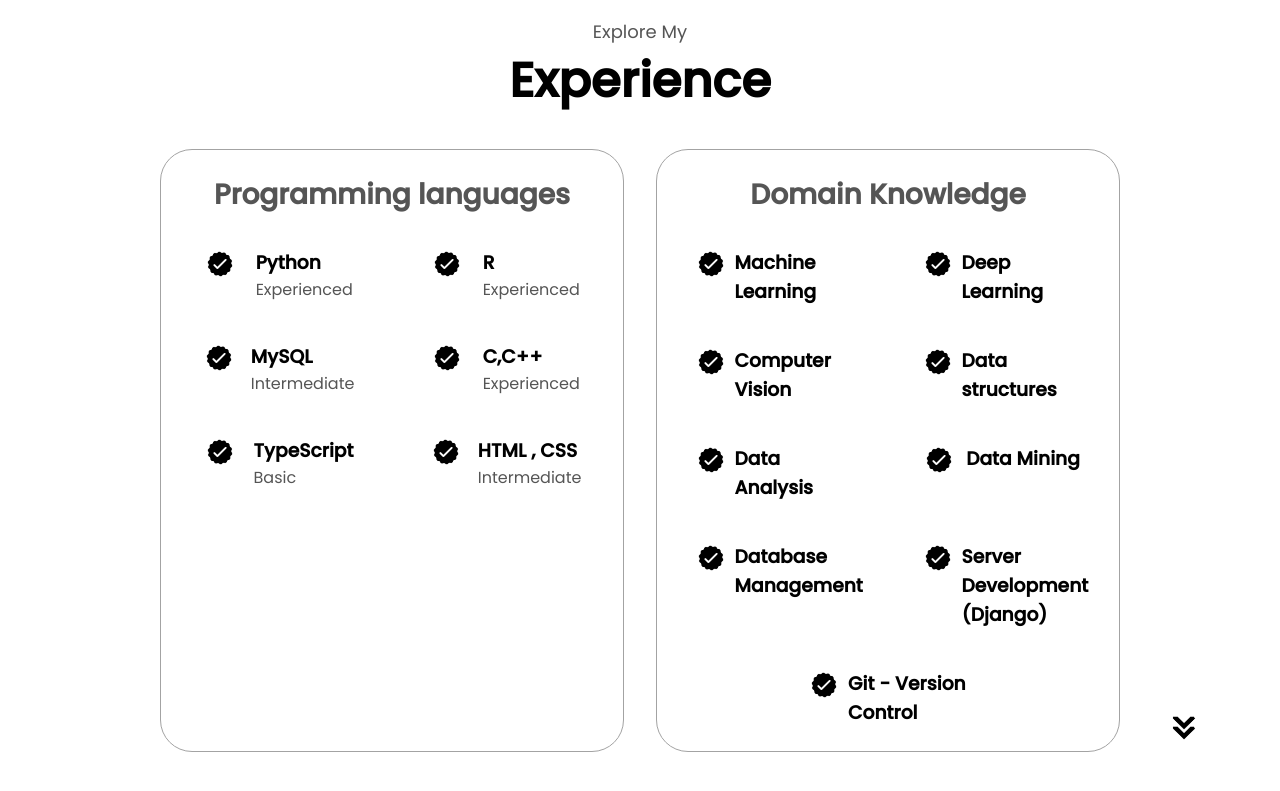
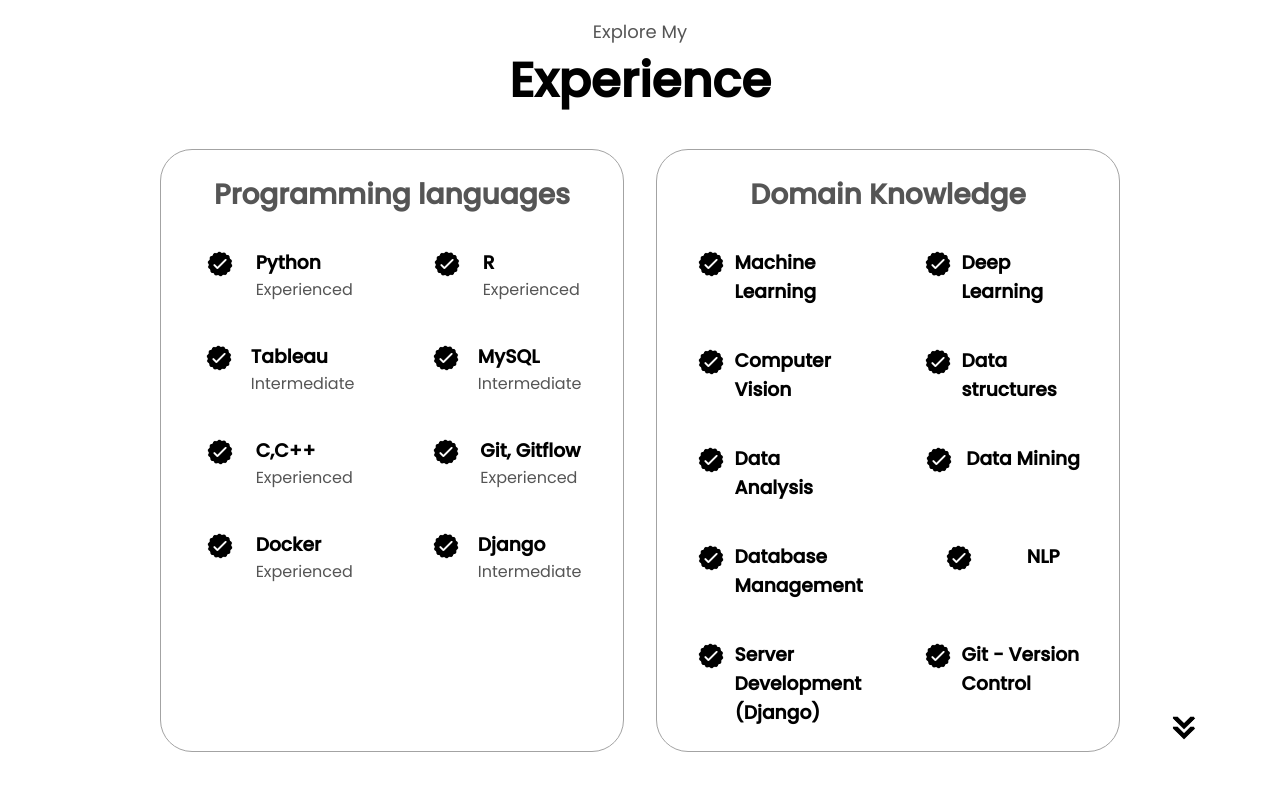
Before and after one commit to vishalbhashyaam/ImVishalBhashyaam.github.io, a plain HTML site: page index.html in a window 1280 px wide. Shown: the part 1678-2469 px from the top of the page. Drawn offline with Linux system fonts and the light colour scheme.

Commit message:
Update index.html

```diff
--- a/index.html
+++ b/index.html
@@ -85,7 +85,7 @@
                     </div>
                 </div>
                 <div class="text-container">
-                    <p>I am a dedicated and passionate individual currently pursuing a Master's in Data Science at the University of Arizona. My journey commenced with a Bachelor's in Computer Science from SRM Institute in India. One of my proudest achievements was the development of YOLOv7-Ghost, recognized with the Best Paper Award at IRCICD’23, significantly enhancing object detection for autonomous driving systems. Beyond academics and professional pursuits, I found joy in serving the community, exemplified by my involvement in the SRM Rotaract Club, where I actively participate in projects supporting tribal communities, orphans, and abandoned animals. Moreover, as a former representative of the Tamil Nadu State Team in cricket, sports remain an integral part of my life. </p>
+                    <p>I am a dedicated and passionate individual currently pursuing Master's in Data Science at The University of Arizona. My journey commenced with a Bachelor's in Computer Science from SRM Institute in India. One of my proudest achievements was the development of YOLOv7-Ghost, recognized with the Best Paper Award at IRCICD’23, significantly enhancing object detection for autonomous driving systems. Beyond academics and professional pursuits, I found joy in serving the community, exemplified by my involvement in the SRM Rotaract Club, where I actively participated in projects supporting tribal communities, orphans, and abandoned animals. Moreover, as a former representative of the Tamil Nadu state team in cricket, sports remain an integral part of my life. </p>
                         <br>
                         <p>Overall, my journey encompasses a blend of academic excellence, technical proficiency, a drive for innovation, and a deep-seated commitment to giving back to society, all of which continue to shape my perspective and aspirations in the ever-evolving field of data science and technology.</p>
                 </div>
@@ -129,6 +129,17 @@
                     alt="Experience icon"
                     class="icon"
                   />
+                    <div>
+                    <h3>Tableau</h3>
+                    <p>Intermediate</p>
+                  </div>
+                </article>
+                <article>
+                  <img
+                    src="./assets/checkmark.png"
+                    alt="Experience icon"
+                    class="icon"
+                  />
                   <div>
                     <h3>MySQL</h3>
                     <p>Intermediate</p>
@@ -152,8 +163,20 @@
                     class="icon"
                   />
                   <div>
-                    <h3>TypeScript</h3>
-                    <p>Basic</p>
+                    <h3>Git, Gitflow</h3>
+                    <p>Experienced</p>
+                  </div>
+                </article>
+                <article>
+                  <img
+                    src="./assets/checkmark.png"
+                    alt="Experience icon"
+                    class="icon"
+                  />
+
+            <div>
+                    <h3>Docker</h3>
+                    <p>Experienced</p>
                   </div>
                 </article>
                 <article>
@@ -163,7 +186,7 @@
                     class="icon"
                   />
                   <div>
-                    <h3>HTML , CSS</h3>
+                    <h3>Django</h3>
                     <p>Intermediate</p>
                   </div>
                 </article>
@@ -246,6 +269,17 @@
                   />
                   <div>
                     <h3>Database Management</h3>
+
+                  </div>
+                </article>
+                <article>
+                  <img
+                    src="./assets/checkmark.png"
+                    alt="Experience icon"
+                    class="icon"
+                  />
+                    <div>
+                    <h3>NLP</h3>
 
                   </div>
                 </article>
```
